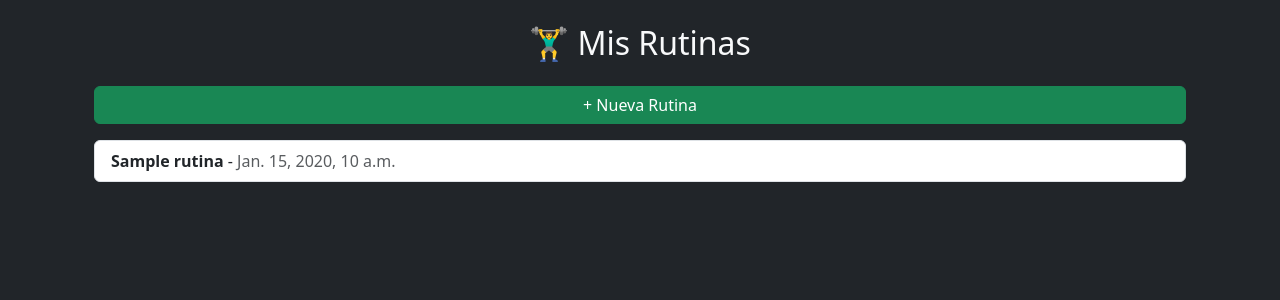
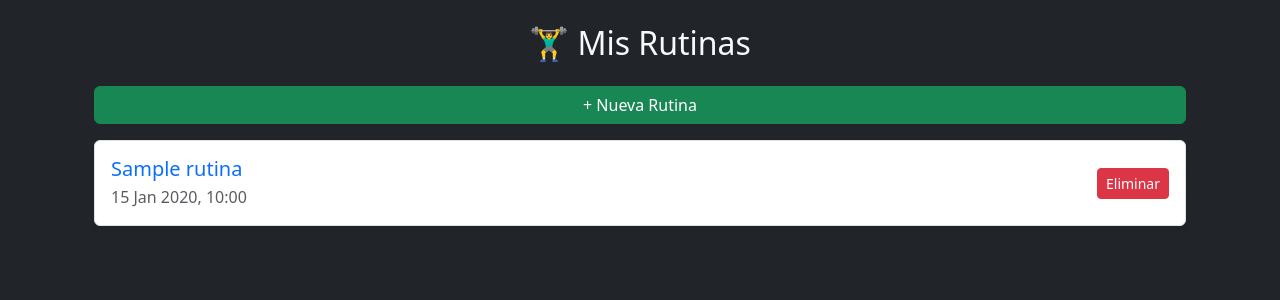
Before and after one commit to BastianSandovalR/gymapp5, a Django app: template Crud/gymapp/templates/inicio.html in a window 1280 px wide. Shown: the part 96-396 px from the top of the page. Run offline with Django 3.2, Linux system fonts and the light colour scheme; the template is opened without the code that fills it: most values are stand-ins (such as "Sample title", 1, 10 or a date in 2020).

Commit message:
Update inicio.html

```diff
--- a/Crud/gymapp/templates/inicio.html
+++ b/Crud/gymapp/templates/inicio.html
@@ -13,9 +13,20 @@
     <!-- Lista de rutinas existentes -->
     <div class="list-group">
         {% for rutina in rutinas %}
-            <a href="{% url 'detalle_rutina' rutina.id %}" class="list-group-item list-group-item-action">
-                <strong>{{ rutina.nombre }}</strong> - <span class="text-muted">{{ rutina.fecha }}</span>
-            </a>
+            <div class="d-flex justify-content-between align-items-center list-group-item list-group-item-action p-3 shadow-sm mb-2 rounded">
+                <!-- Nombre y fecha de la rutina -->
+                <div>
+                    <h5 class="mb-1 font-weight-bold text-primary">{{ rutina.nombre }}</h5>
+                    <p class="mb-0 text-muted"><i class="bi bi-calendar-event"></i> {{ rutina.fecha|date:"d M Y, H:i" }}</p>
+                </div>
+
+                <!-- Botón para eliminar rutina -->
+                <div>
+                    <a href="{% url 'eliminar_rutina' rutina.id %}" class="btn btn-danger btn-sm" onclick="return confirm('¿Estás seguro de que deseas eliminar esta rutina?')">
+                        <i class="bi bi-trash"></i> Eliminar
+                    </a>
+                </div>
+            </div>
         {% empty %}
             <p class="text-center">No hay rutinas registradas.</p>
         {% endfor %}
```
